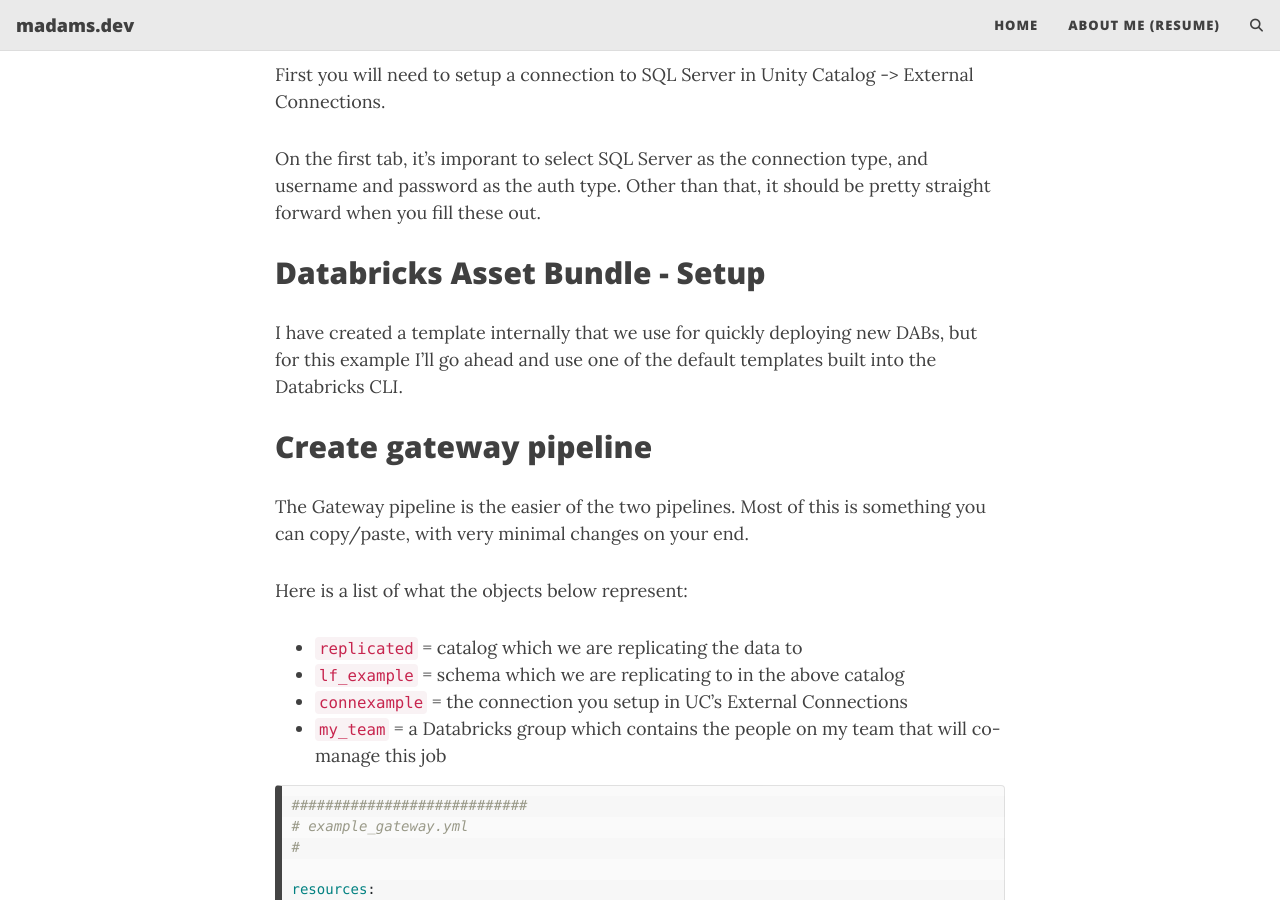
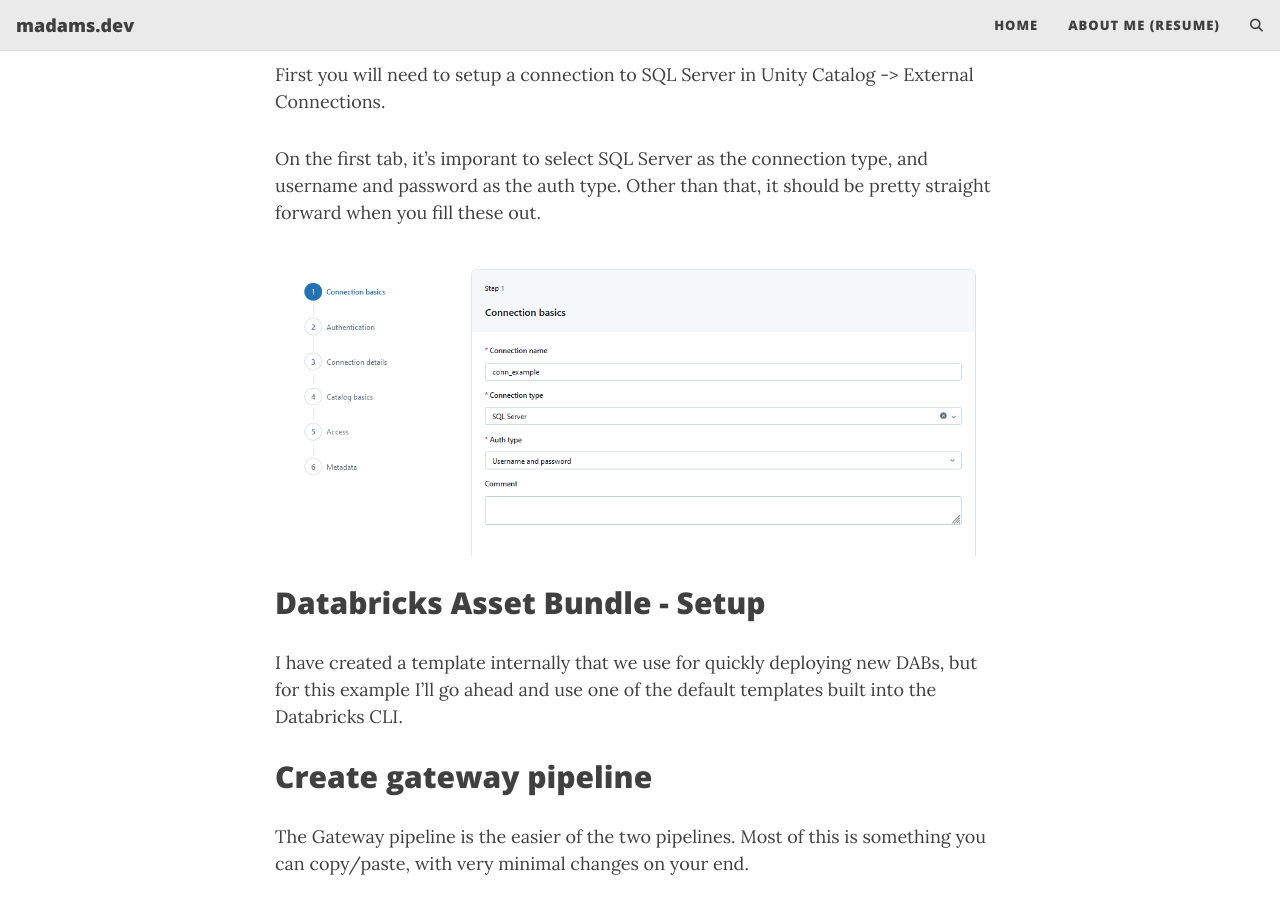
Before and after one commit to sysopmatt/madams-dev, a Jekyll site: the page built from _posts/2025-01-28-lakeflow-connect-dab.md, in a window 1280 px wide and 900 px high, scrolled down 3075 px. Built offline with Jekyll 4.4.1, drawn with Linux system fonts in a browser that asks for light colours; comment, search, counter and statistics services are not loaded.

Commit message:
Update 2025-01-28-lakeflow-connect-dab.md

```diff
--- a/_posts/2025-01-28-lakeflow-connect-dab.md
+++ b/_posts/2025-01-28-lakeflow-connect-dab.md
@@ -104,6 +104,9 @@
 First you will need to setup a connection to SQL Server in Unity Catalog -> External Connections.
 
 On the first tab, it's imporant to select SQL Server as the connection type, and username and password as the auth type.  Other than that, it should be pretty straight forward when you fill these out.
+
+![Source: Databricks](/assets/img/create-connection.png "Source: Databricks")
+
 
 ## Databricks Asset Bundle - Setup
 
```
